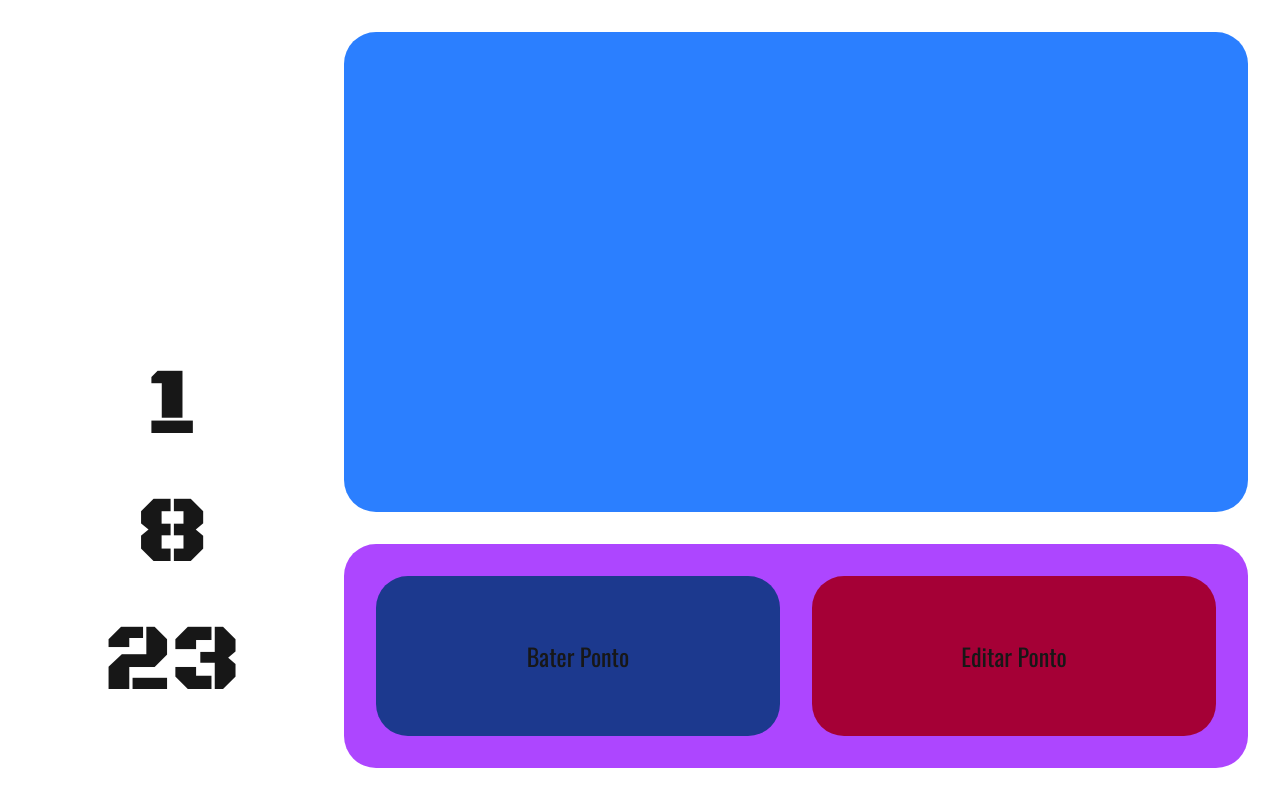
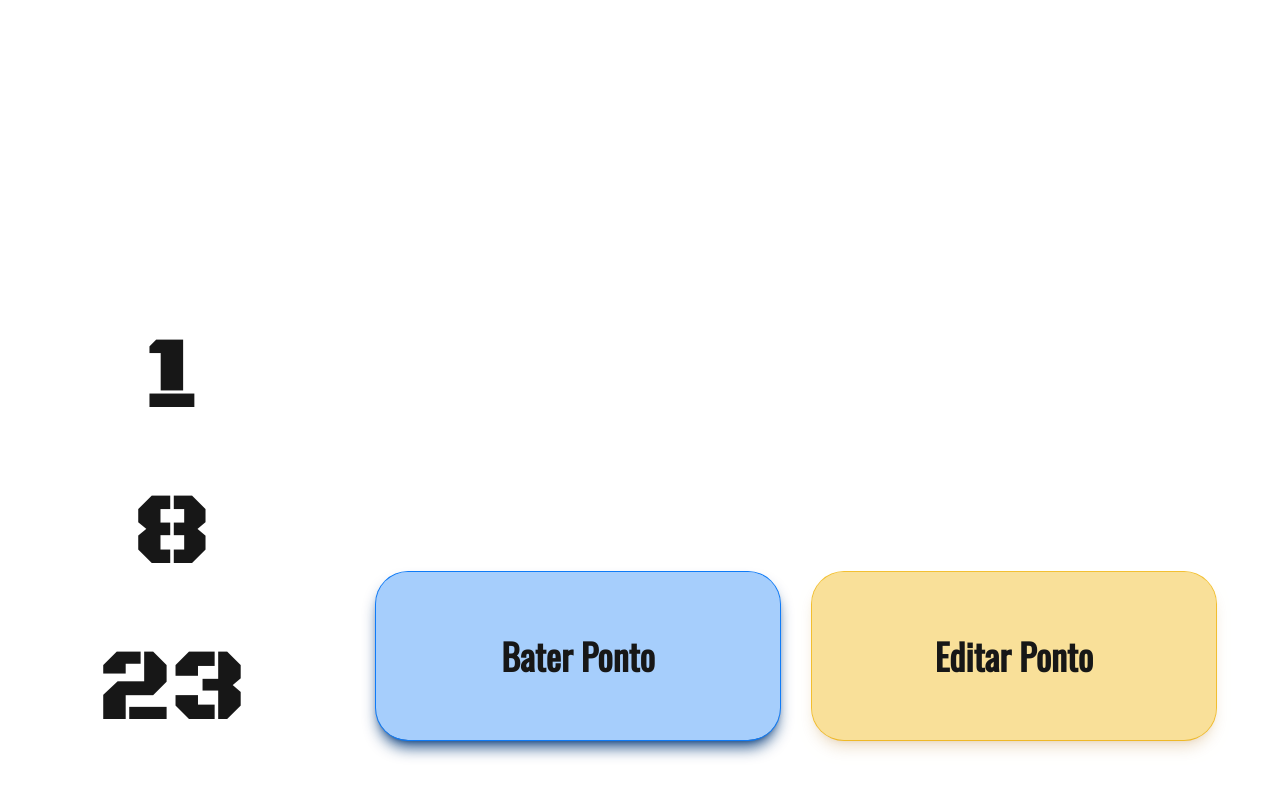
Before and after one commit to Gabriel-Andreoni/sistema-de-ponto, a Next.js app: page / in a window 1280 px wide. Built offline with nearby package versions, Linux system fonts and the light colour scheme.

Commit message:
Estilização nos componentes ClockIn, ClockInButton e TimeLogs

```diff
--- a/app/components/ClockIn/index.tsx
+++ b/app/components/ClockIn/index.tsx
@@ -17,10 +17,10 @@ export function ClockIn() {
     }, []);
 
     return (
-        <section className="h-full bg-white/20 flex flex-col justify-center items-center gap-8 rounded-4xl ring-1 ring-white/80">
-            <span className={`text-8xl font-bold ${blackOpsOne.className}`}>{timer?.getHours()}</span>
-            <span className={`text-8xl font-bold ${blackOpsOne.className}`}>{timer?.getMinutes()}</span>
-            <span className={`text-8xl font-bold ${blackOpsOne.className}`}>{timer?.getSeconds() != undefined && timer?.getSeconds() <= 9 ? "0" + timer?.getSeconds() : timer?.getSeconds()}</span>
+        <section className="h-full bg-white/20 flex flex-col justify-center items-center rounded-4xl ring-1 ring-white/80">
+            <span className={`text-[104px] font-bold ${blackOpsOne.className}`}>{timer?.getHours()}</span>
+            <span className={`text-[104px] font-bold ${blackOpsOne.className}`}>{timer?.getMinutes()}</span>
+            <span className={`text-[104px] font-bold ${blackOpsOne.className}`}>{timer?.getSeconds() != undefined && timer?.getSeconds() <= 9 ? "0" + timer?.getSeconds() : timer?.getSeconds()}</span>
         </section>
     )
 }
--- a/app/components/ClockInButton/index.tsx
+++ b/app/components/ClockInButton/index.tsx
@@ -2,9 +2,9 @@
 
 export function ClockInButton() {
     return (
-        <section className="p-8 col-start-2 col-end-5 flex justify-center items-center gap-8 bg-purple-500 rounded-4xl">
-            <button className="w-6/12 p-16 bg-blue-900 text-2xl rounded-4xl">Bater Ponto</button>
-            <button className="w-6/12 p-16 bg-rose-800 text-2xl rounded-4xl">Editar Ponto</button>
+        <section className="p-8 col-start-2 col-end-5 flex justify-center items-center gap-8 bg-white/10  rounded-4xl ring-1 ring-white/80">
+            <button className="w-6/12 p-16 bg-[#0072f559] text-4xl font-bold rounded-4xl ring-1 ring-[#0f7bf7] cursor-pointer shadow-lg shadow-[#023877dc]">Bater Ponto</button>
+            <button className="w-6/12 p-16 bg-yellow-500/40 text-4xl font-bold rounded-4xl ring-1 ring-yellow-500/80 shadow-lg shadow-yellow-700/20 cursor-pointer">Editar Ponto</button>
         </section>
     )
 }
--- a/app/components/TimeLogs/index.tsx
+++ b/app/components/TimeLogs/index.tsx
@@ -1,6 +1,6 @@
 export function TimeLogs() {
     return (
-        <section className="col-start-2 col-end-5 row-span-2 bg-blue-500 rounded-4xl">
+        <section className="col-start-2 col-end-5 row-span-2 bg-white/20 rounded-4xl ring-1 ring-white/80">
 
         </section>
     )
```
